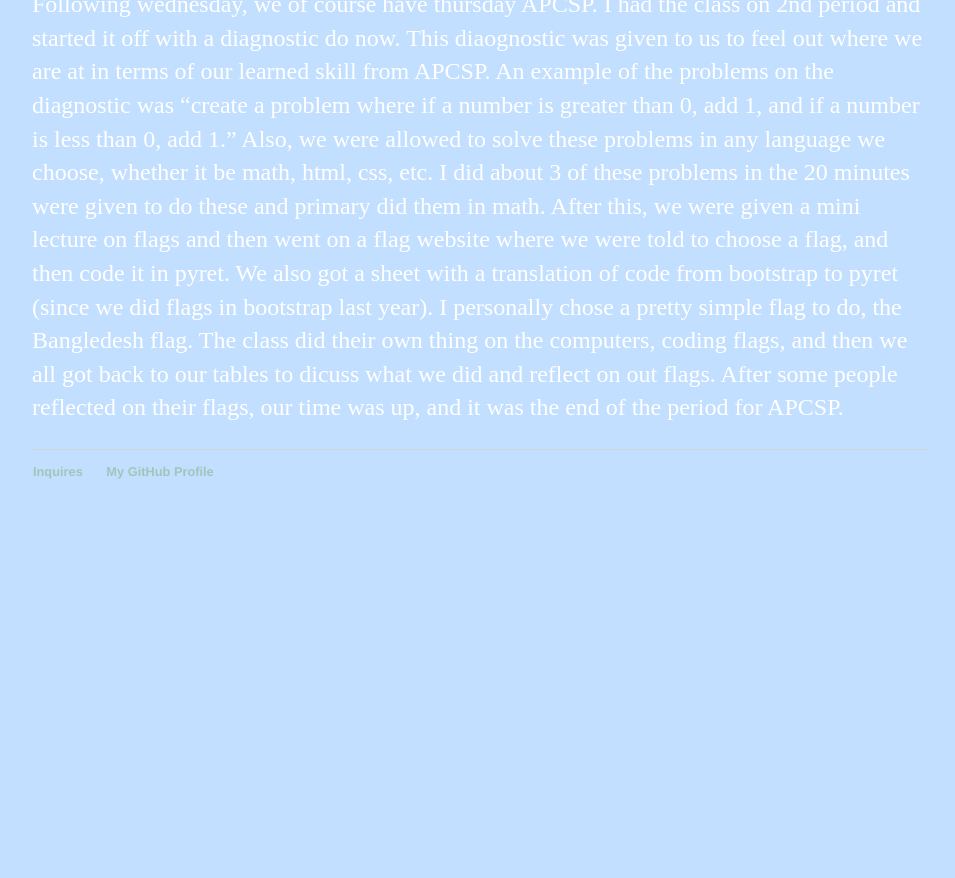
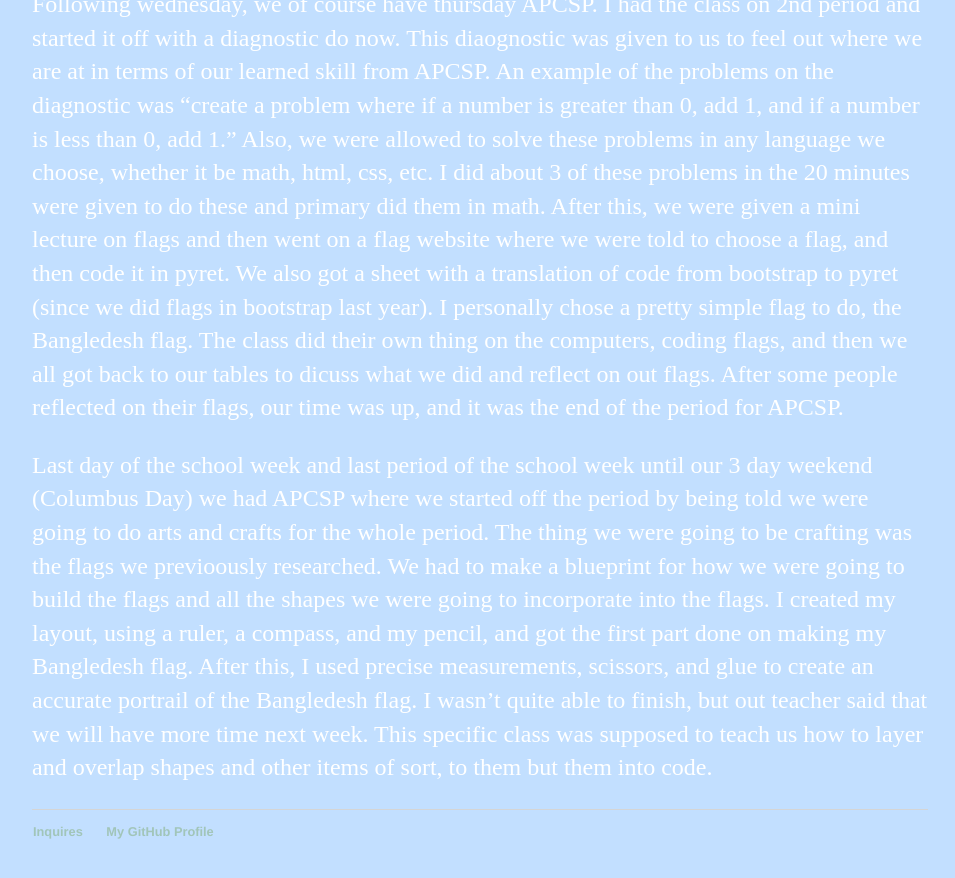
Before and after one commit to albertof4112/albertof4112.github.io, a Jekyll site: the page built from _posts/2018-10-05-weekly-reflection-03.md, in a window 1280 px wide and 900 px high, scrolled down 1178 px. Shown: the top 878 px of the window, without its empty margins (160-1115 px from the left). Built offline with Jekyll 4.4.1, drawn with Linux system fonts in a browser that asks for light colours; before the commit the page ends 1718 px from its top, so only the background shows below that.

Commit message:
Update 2018-10-05-weekly-reflection-03.md

```diff
--- a/_posts/2018-10-05-weekly-reflection-03.md
+++ b/_posts/2018-10-05-weekly-reflection-03.md
@@ -18,3 +18,5 @@ Next up, we have first period APCSP on Wednesday the class was given a worksheet
 basically the starter code for our GitHub websites and what we had to do was describe the structure of the HTML pages. I started doing this by listing tags on the HTML, and describing what I think they do. We then as a class, tried to list out every HTML tag and tried to determine whether or not the tag had a start and end. We then went on w3schools.com and researched some tags that we didn't know all about. Then the class as a whole described some of the lesser known tags and then left two remaining. Me and my partner went up and explained the tags, (which were >ul< and >li<) and then gave quick reviews on each tag. We overall did this entire lesson today to explore new HTML tags, and learn them to apply them to our  website. After I explained >ul< and >li<, that was basically the end of the day regarding APCSP.
 
 Following wednesday, we of course have thursday APCSP. I had the class on 2nd period and started it off with a diagnostic do now. This diaognostic was given to us to feel out where we are at in terms of our learned skill from APCSP. An example of the problems on the diagnostic was "create a problem where if a number is greater than 0, add 1, and if a number is less than 0, add 1." Also, we were allowed to solve these problems in any language we choose, whether it be math, html, css, etc. I did about 3 of these problems in the 20 minutes were given to do these and primary did them in math. After this, we were given a mini lecture on flags and then went on a flag website where we were told to choose a flag, and then code it in pyret. We also got a sheet with a translation of code from bootstrap to pyret (since we did flags in bootstrap last year). I personally chose a pretty simple flag to do, the Bangledesh flag. The class did their own thing on the computers, coding flags, and then we all got back to our tables to dicuss what we did and reflect on out flags. After some people reflected on their flags, our time was up, and it was the end of the period for APCSP.
+
+Last day of the school week and last period of the school week until our 3 day weekend (Columbus Day) we had APCSP where we started off the period by being told we were going to do arts and crafts for the whole period. The thing we were going to be crafting was the flags we previoously researched. We had to make a blueprint for how we were going to build the flags and all the shapes we were going to incorporate into the flags. I created my layout, using a ruler, a compass, and my pencil, and got the first part done on making my Bangledesh flag. After this, I used precise measurements, scissors, and glue to create an accurate portrail of the Bangledesh flag. I wasn't quite able to finish, but out teacher said that we will have more time next week. This specific class was supposed to teach us how to layer and overlap shapes and other items of sort, to them but them into code.
```
